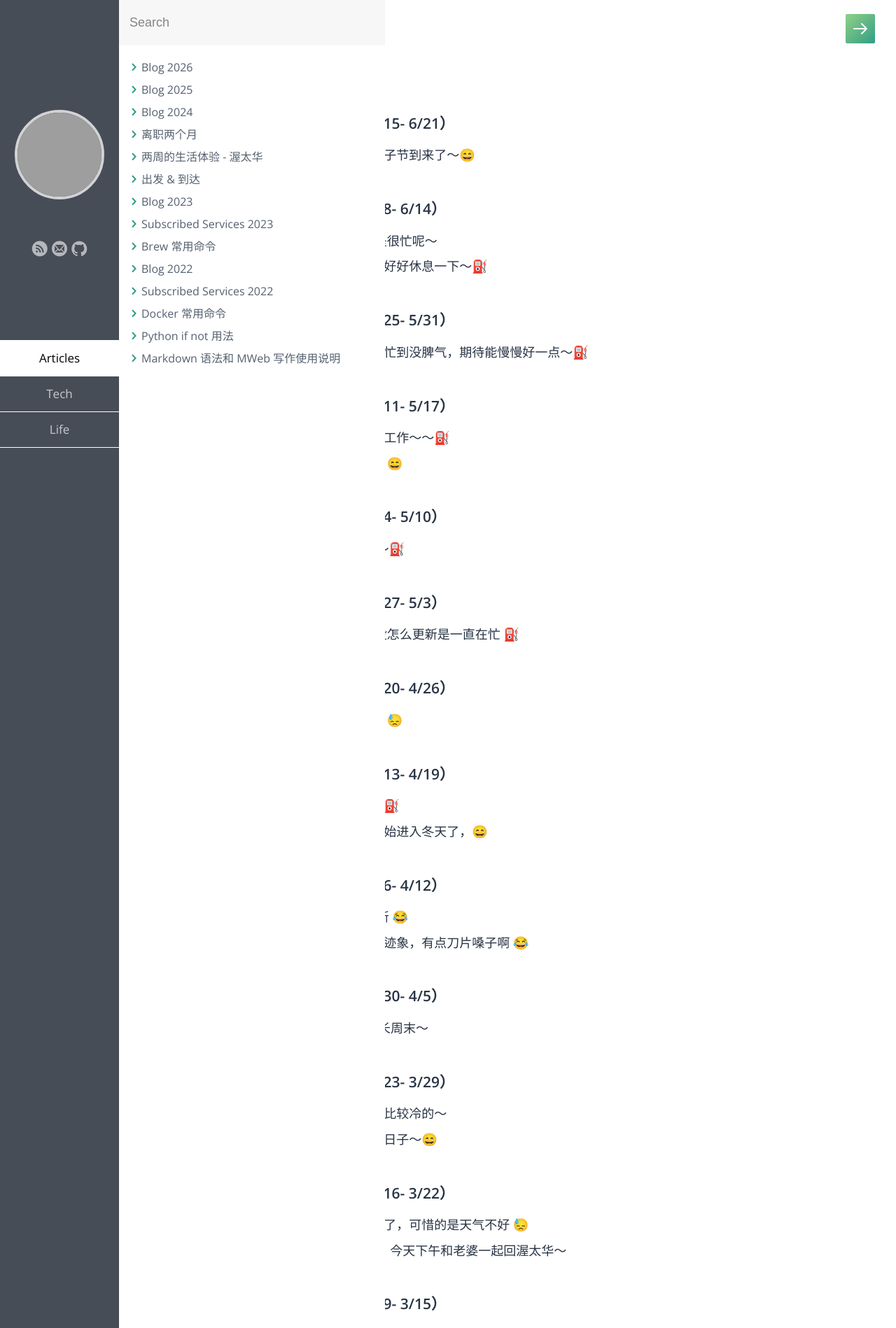
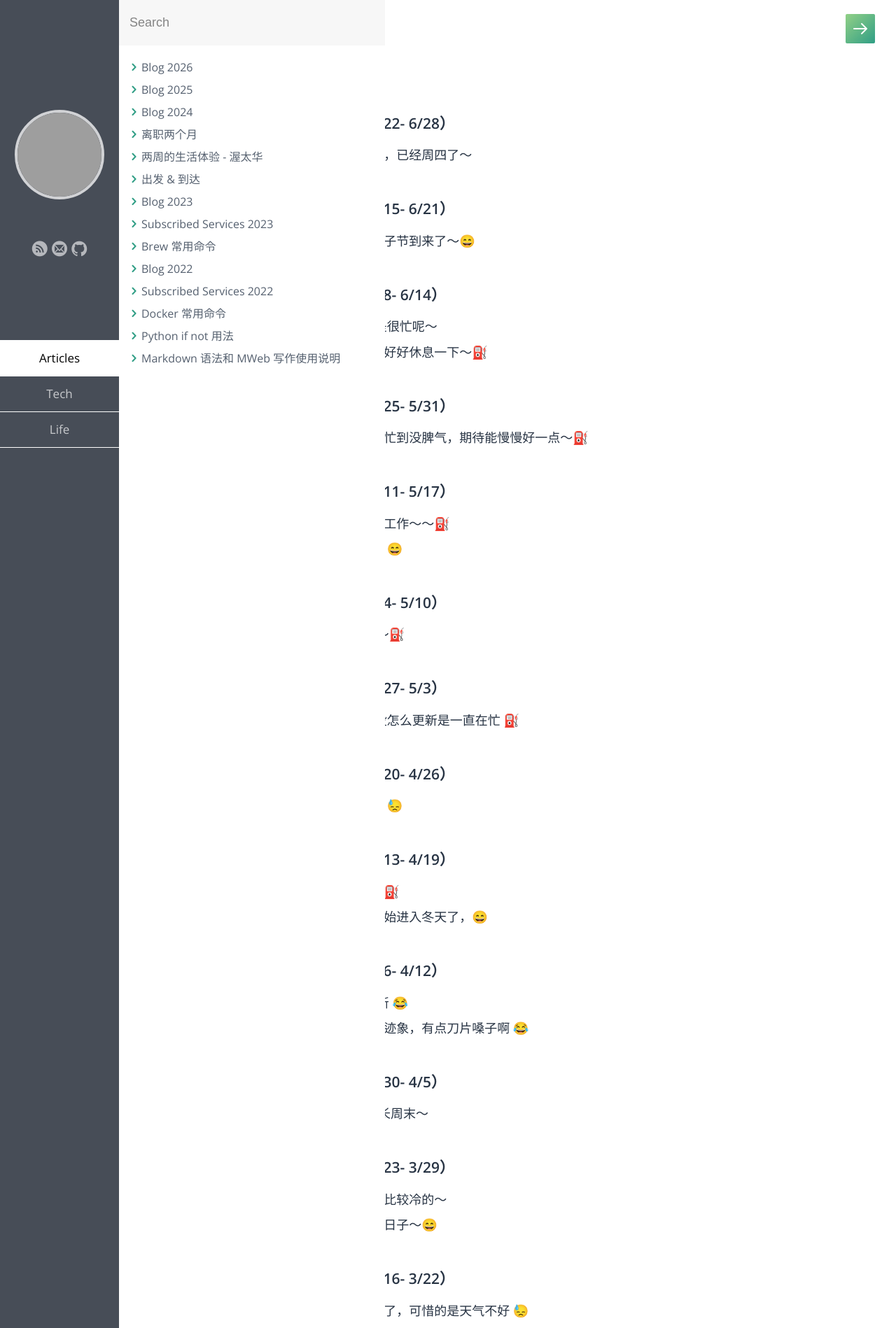
Before and after one commit to samxupeiran/samxupeiran.github.io, a Jekyll site: the page built from _posts/life/2025-12-29-my-blog.md, in a window 1280 px wide. Shown: the top 1898 px of the page at 70% size. Built offline with Jekyll 4.4.1, drawn with Linux system fonts in a browser that asks for light colours; some web fonts are replaced; grey boxes are pictures that could not be loaded.

Commit message:
feat: add weekly blog 6/25

```diff
--- a/_posts/life/2025-12-29-my-blog.md
+++ b/_posts/life/2025-12-29-my-blog.md
@@ -5,6 +5,9 @@ category: Life
 tags: Blog
 ---
 
+
+- ### 2026 年 6 月 第 4 周（6/22- 6/28）
+     - 6/25 这周感觉过的好快啊，已经周四了～
 
 - ### 2026 年 6 月 第 3 周（6/15- 6/21）
      - 6/18 时间过得好快啊，粽子节到来了～😄
```
